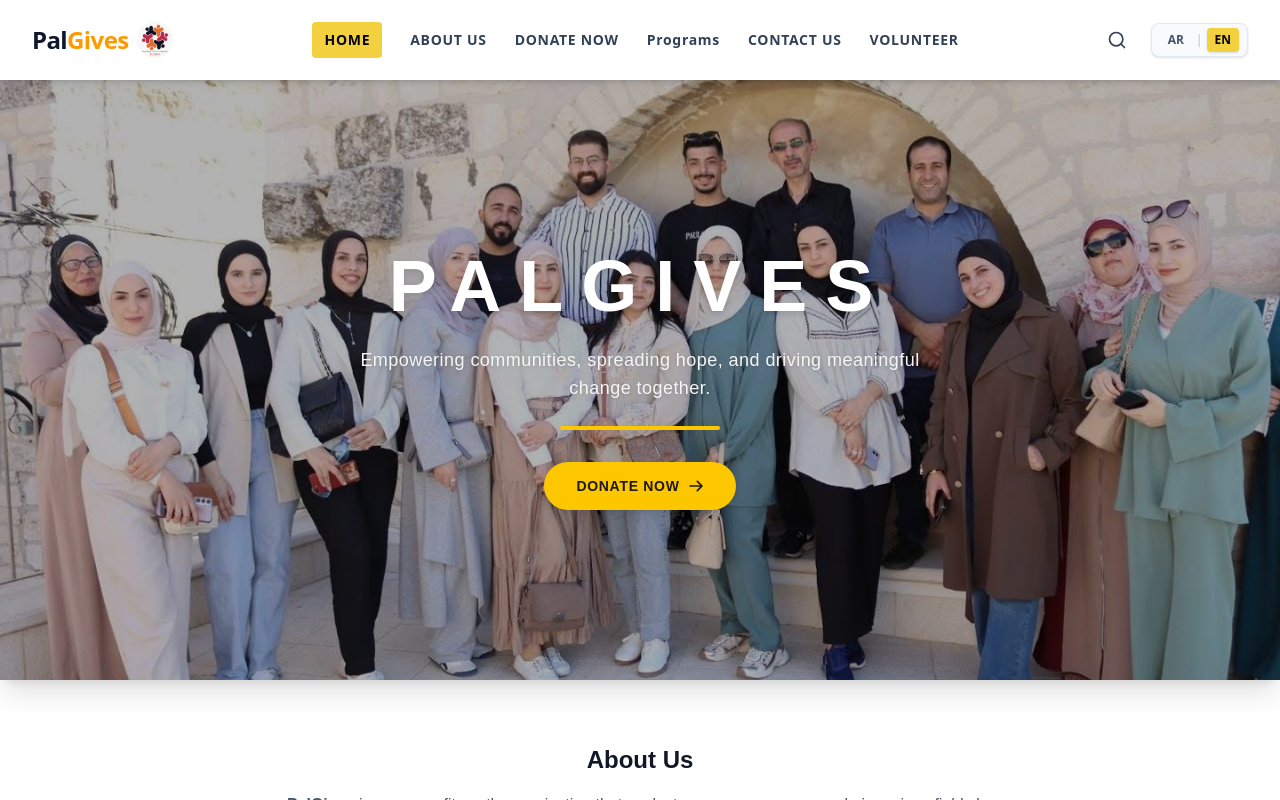
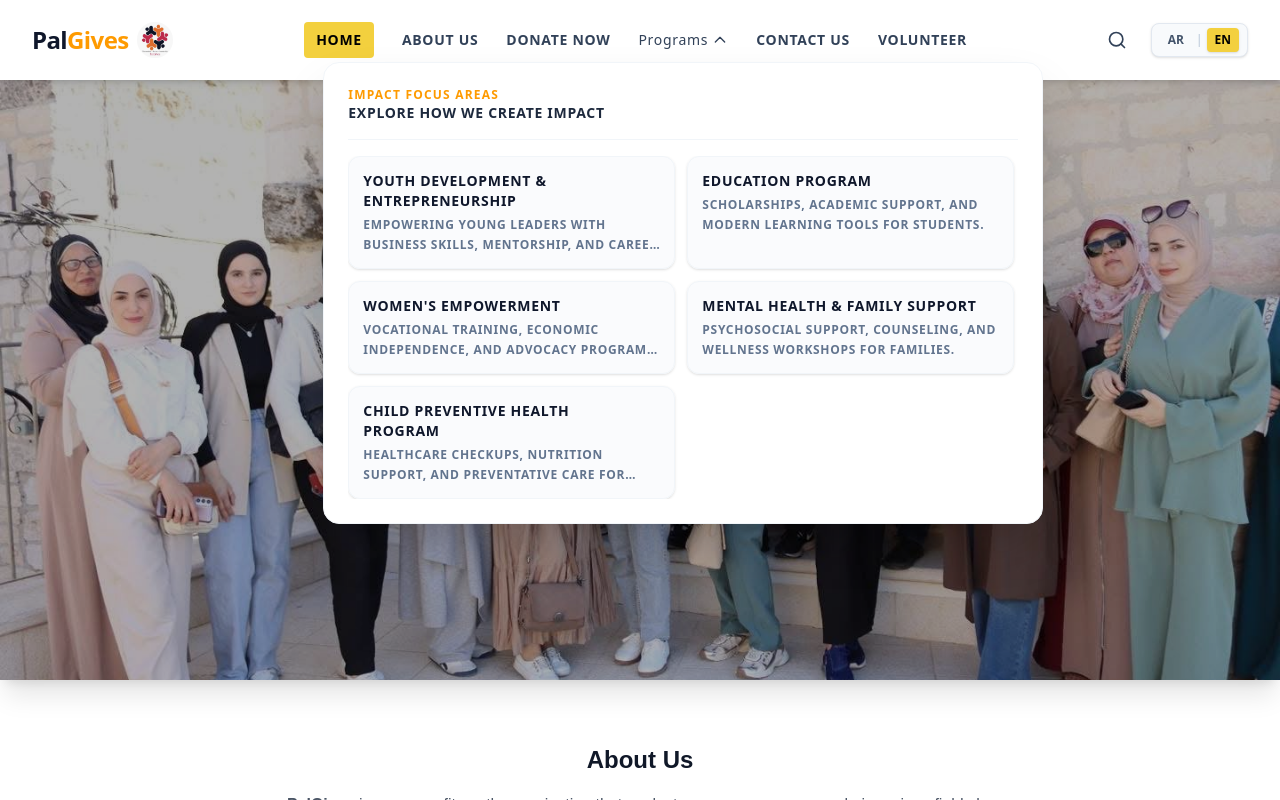
Before and after one commit to Muna-Zeer/palGives, a Next.js app in the folder palgives-website/: page / in a window 1280 px wide. Both pictures are taken after a click on the button "Programs". Shown: the top 800 px of the page. Built offline with nearby package versions, Linux system fonts and the light colour scheme.

Commit message:
enhanced the images in the child program

```diff
--- a/palgives-website/app/[locale]/programs/ChildPreventiveHealthProgram.tsx
+++ b/palgives-website/app/[locale]/programs/ChildPreventiveHealthProgram.tsx
@@ -45,9 +45,10 @@ export default function ChildPreventiveHealthProgram() {
           <div className="grid grid-cols-1 md:grid-cols-2 gap-12 sm:gap-16 items-center">
             <div className="relative h-72 sm:h-96 w-full rounded-2xl overflow-hidden shadow-xl border-4 border-white">
               <Image
-                src="/images/programs/child1.jpg"
+                src="/images/programs/child2.jpg"
                 alt="Medical health screening for children"
                 fill
+                sizes="(max-width: 768px) 100vw, (max-width: 1200px) 50vw, 33vw"
                 className="object-cover"
                 priority
               />
@@ -73,6 +74,7 @@ export default function ChildPreventiveHealthProgram() {
                 src="/images/programs/child7.jpg"
                 alt="Nutritional and health workshop"
                 fill
+                sizes="(max-width: 768px) 100vw, (max-width: 1200px) 50vw, 33vw"
                 className="object-cover"
               />
             </div>
@@ -116,6 +118,7 @@ export default function ChildPreventiveHealthProgram() {
                   src="/images/programs/child8.jpg"
                   alt="Early Medical Screening"
                   fill
+                  sizes="(max-width: 768px) 100vw, (max-width: 1200px) 50vw, 33vw"
                   className="object-cover"
                 />
               </div>
@@ -138,6 +141,7 @@ export default function ChildPreventiveHealthProgram() {
                   src="/images/programs/child-health-8.jpg"
                   alt="Nutritional Support"
                   fill
+                  sizes="(max-width: 768px) 100vw, (max-width: 1200px) 50vw, 33vw"
                   className="object-cover"
                 />
               </div>
@@ -160,6 +164,7 @@ export default function ChildPreventiveHealthProgram() {
                   src="/images/programs/women-health-9.png"
                   alt="Health Education"
                   fill
+                  sizes="(max-width: 768px) 100vw, (max-width: 1200px) 50vw, 33vw"
                   className="object-cover"
                 />
               </div>
--- a/palgives-website/app/components/Navbar.tsx
+++ b/palgives-website/app/components/Navbar.tsx
@@ -33,9 +33,10 @@ export default function Navbar() {
           {/* Logo Brand (Left Side) */}
           <div className="flex items-center space-x-3 notranslate" translate="no">
             <Link href="/" className="flex items-center space-x-2">
-              <span className="text-2xl font-black text-slate-900 tracking-tight">
+              <span className="hidden sm:inline text-2xl font-black text-slate-900 tracking-tight">
                 Pal<span className="text-amber-500">Gives</span>
               </span>
+
               <div className="w-9 h-9 relative">
                 <Image
                   src="/images/PalGives_logo.jpg"
@@ -71,43 +72,57 @@ export default function Navbar() {
               {t.donate}
             </Link>
 
-            {/* Our Programs Dynamic Mega Dropdown */}
-            <div
-              className="relative"
-              onMouseEnter={() => setIsProgramOpen(true)}
-              onMouseLeave={() => setIsProgramOpen(false)}
-            >
+         {/* Our Programs Dynamic Dropdown */}
+<div className="relative">
   <button
     type="button"
     onClick={() => setIsProgramOpen((prev) => !prev)}
-                className="flex items-center space-x-1 hover:text-[#F3D03E] transition-colors"
+    className="flex items-center space-x-1 hover:text-[#F3D03E] transition-colors cursor-pointer font-medium focus:outline-none"
   >
-                {t.programs}
+    <span>{t.programs}</span>
+    <svg className={`w-4 h-4 transition-transform duration-200 ${isProgramOpen ? 'rotate-180' : ''}`} fill="none" stroke="currentColor" strokeWidth="2" viewBox="0 0 24 24">
+      <path strokeLinecap="round" strokeLinejoin="round" d="M19 9l-7 7-7-7" />
+    </svg>
   </button>
 
+  {/* Dropdown Menu Container */}
   {isProgramOpen && (
-                <div className="absolute left-0 top-full w-[680px] bg-white rounded-xl shadow-2xl border border-slate-100 p-6 grid grid-cols-12 gap-6 z-50">
-                  <div className="col-span-12 space-y-2">
-                    <p className="text-xs font-semibold text-[#F3D03E] uppercase tracking-widest mb-2">
-                      <T>{t.impact}</T>
+    <div className="absolute left-1/2 -translate-x-1/2 top-full mt-3 w-[720px] bg-white rounded-2xl shadow-2xl border border-slate-100 p-6 z-50 animate-in fade-in slide-in-from-top-2 duration-200">
+
+      {/* Mega Menu Header Section */}
+      <div className="flex items-center justify-between pb-4 mb-4 border-b border-slate-100">
+        <div>
+          <p className="text-xs font-bold text-amber-500 uppercase tracking-widest">
+            <T>{t.impact || "Our Initiatives"}</T>
           </p>
+          <h4 className="text-sm font-semibold text-slate-800">
+            <T>Explore How We Create Impact</T>
+          </h4>
+        </div>
+      </div>
 
+      {/* Grid Cards Container (2-Column Layout) */}
+      <div className="grid grid-cols-2 gap-3 max-h-[400px] overflow-y-auto pr-1">
         {programs.map((item) => (
           <Link
             key={item.slug}
             href={`/programs/${item.slug}`}
-                        onClick={() => setIsProgramOpen(false)}
-                        className="block p-2.5 rounded-lg hover:bg-slate-50 transition-colors group"
+            onClick={() => setIsProgramOpen(false)} // Closes dropdown smoothly when a link is clicked
+            className="group relative p-3.5 rounded-xl bg-slate-50/70 hover:bg-amber-50/40 border border-slate-100 hover:border-amber-200/60 transition-all duration-200 flex flex-col justify-between shadow-sm hover:shadow-md"
           >
-                        <div className="text-sm font-semibold text-slate-800 group-hover:text-[#F3D03E]">
+            <div>
+              <div className="text-sm font-bold text-slate-900 group-hover:text-amber-600 transition-colors flex items-center justify-between">
                 <T>{item.title}</T>
+                <span className="opacity-0 group-hover:opacity-100 transition-opacity text-amber-500 text-xs">→</span>
               </div>
-                        <div className="text-xs text-slate-500 line-clamp-1">
+              <div className="text-xs text-slate-500 mt-1 line-clamp-2 leading-relaxed">
                 <T>{item.summary}</T>
+              </div>
             </div>
           </Link>
         ))}
       </div>
+
     </div>
   )}
 </div>
```
Lines whose indentation alone changed are shown as unchanged.
